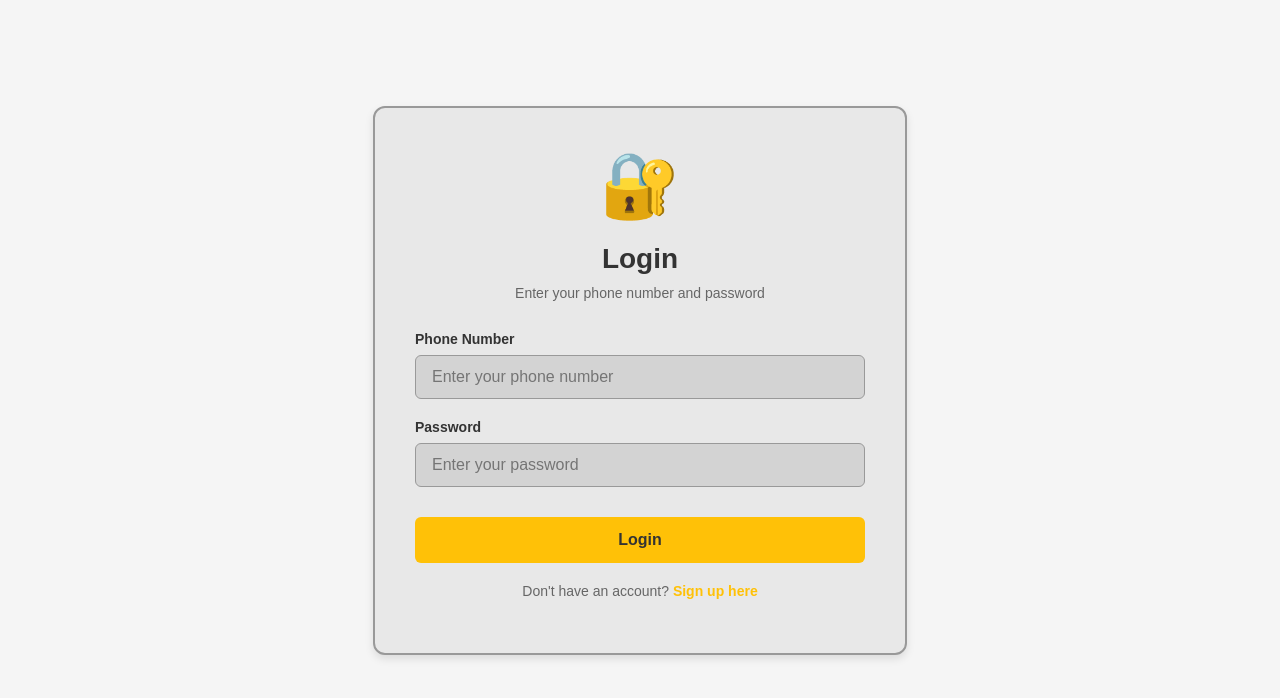
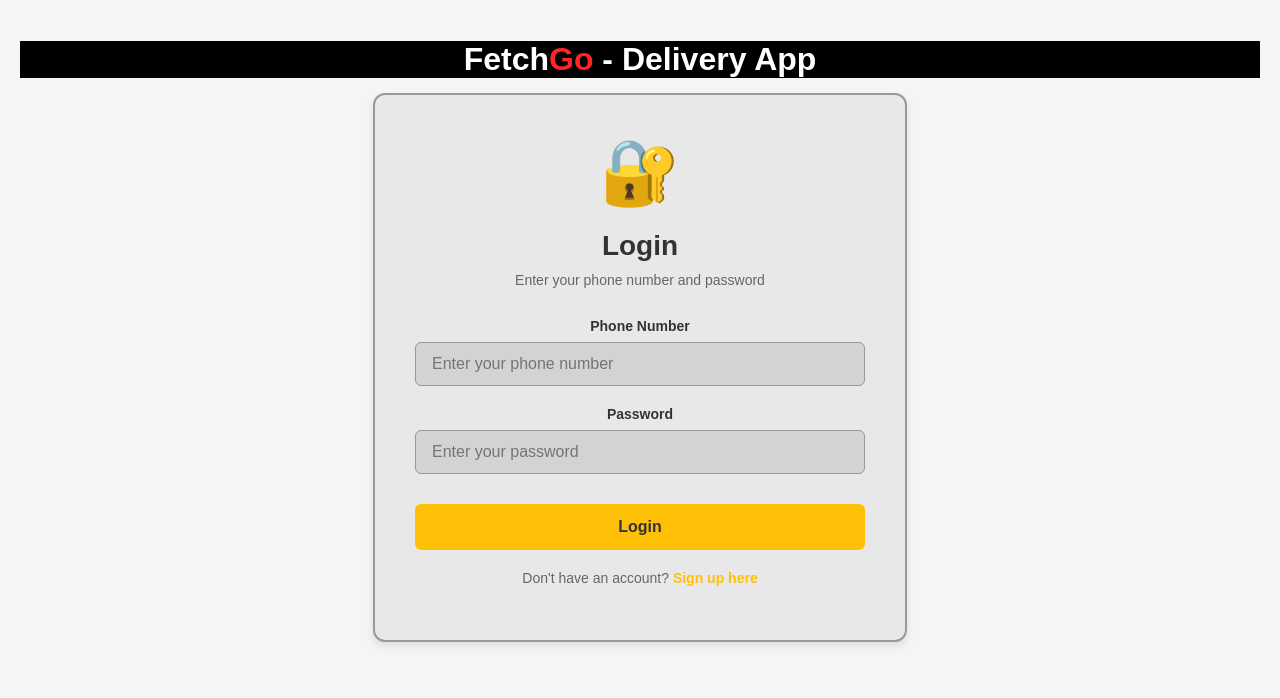
Before and after one commit to JAMESKANEKS/fetchGo, a React (Vite) app: page /login in a window 1280 px wide. Shown: the top 698 px of the page. Built offline with nearby package versions, Linux system fonts and the light colour scheme.

Commit message:
update header

```diff
--- a/src/pages/Auth.css
+++ b/src/pages/Auth.css
@@ -1,13 +1,15 @@
 .auth-container {
-  display: flex;
-  justify-content: center;
-  align-items: center;
+  text-align: center;
   min-height: calc(100vh - 80px);
   padding: 20px;
   background-color: #f5f5f5;
   padding-bottom: 100px;
 }
-
+.container2 {
+ justify-content: center;
+  align-items: center;
+  display: flex;
+}
 .auth-box {
   background-color: #e8e8e8;
   border: 2px solid #999;
--- a/src/pages/Login.jsx
+++ b/src/pages/Login.jsx
@@ -33,8 +33,16 @@ export default function Login() {
   };
 
   return (
+
     <div className="auth-container">
-      <div className="auth-box">
+
+      <header>
+        <h1>Fetch<span>Go</span> - Delivery App</h1>
+      </header>
+
+      <div className="container2">
+
+        <div className="auth-box">
         <div className="auth-icon">🔐</div>
         <h1>Login</h1>
         <p className="auth-subtitle">Enter your phone number and password</p>
@@ -77,6 +85,9 @@ export default function Login() {
           Don't have an account? <Link to="/signup">Sign up here</Link>
         </p>
       </div>
+
+      </div>
+
     </div>
   );
 }
```
